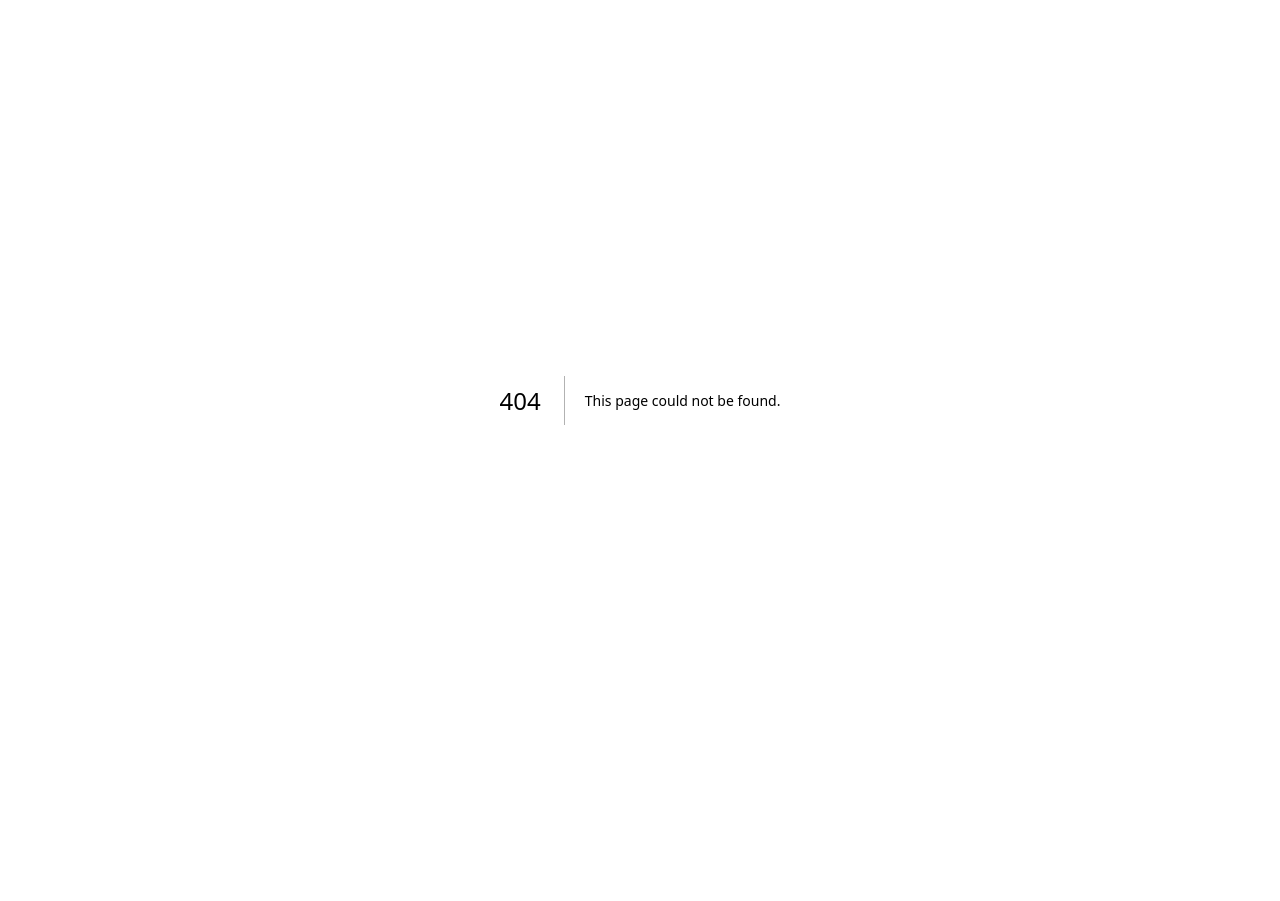
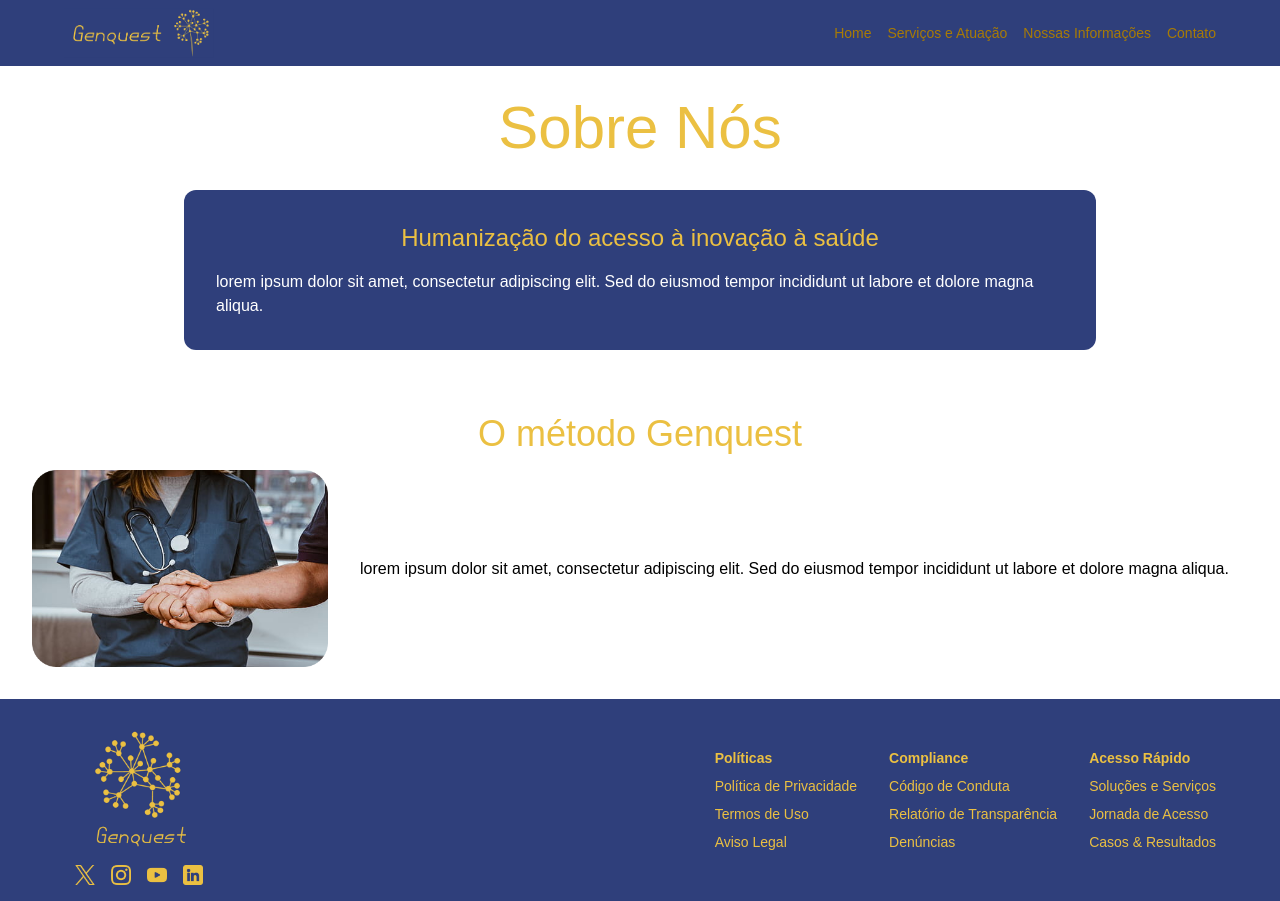
Before and after one commit to Scitec-Jr/Genquest, a Next.js app: page /en/sobre-nos in a window 1280 px wide. Before the commit this address had no page. Before the commit the page ends 800 px from the top, so only its background shows below. Built offline with nearby package versions, Linux system fonts and the light colour scheme; a web font is replaced by a local one.

Commit message:
About Us Page

```diff
--- /dev/null
+++ b/src/app/[locale]/sobre-nos/page.tsx
@@ -0,0 +1,38 @@
+import { getDictionary } from "@/i18n/getDictionary";
+import type { Locale } from "@/i18n/config";
+import Image from "next/image";
+
+export default async function Activity({ params }: { params: Promise<{ locale: Locale }> }) {
+	const { locale } = await params;
+	const dict = await getDictionary(locale);
+
+	return (
+		<main>
+			<section className="py-8 px-4 md:px-8">
+				<div className="max-w-360 mx-auto">
+					<h1 className="mb-8 text-6xl text-(--accent-color) text-center">{dict.aboutUs.title}</h1>
+
+                    <div className="lg:w-3/4 mx-auto p-8 bg-(--main-color) rounded-xl">
+                        <h2 className="mb-4 text-2xl text-(--accent-color) text-center">{dict.aboutUs.heroTitle}</h2>
+
+                        <p className="text-white">{dict.aboutUs.heroText}</p>
+                    </div>
+				</div>
+			</section>
+
+			<section className="py-8 px-4 md:px-8">
+				<div className="max-w-360 mx-auto">
+                    <h2 className="mb-4 text-4xl text-(--accent-color) text-center">{dict.aboutUs.methodologyTitle}</h2>
+
+                    <div className="flex flex-col md:flex-row items-center gap-4 md:gap-8">
+                        <div className="flex-1">
+                            <Image src="/assets/images/methodology.png" alt="Metodologia" width={600} height={400} />
+                        </div>
+
+                        <p className="flex-2 lg:flex-3">{dict.aboutUs.methodologyText}</p>
+                    </div>
+                </div>
+			</section>
+		</main>
+	);
+}
--- a/src/i18n/dictionaries/en.json
+++ b/src/i18n/dictionaries/en.json
@@ -82,6 +82,13 @@
         "curiosityTitle1": "Título",
         "curiosityText1": "Lorem ipsum dolor sit amet, consectetur adipiscing elit."
     },
+    "aboutUs": {
+        "title": "Sobre Nós",
+        "heroTitle": "Humanização do acesso à inovação à saúde",
+        "heroText": "lorem ipsum dolor sit amet, consectetur adipiscing elit. Sed do eiusmod tempor incididunt ut labore et dolore magna aliqua.",
+        "methodologyTitle": "O método Genquest",
+        "methodologyText": "lorem ipsum dolor sit amet, consectetur adipiscing elit. Sed do eiusmod tempor incididunt ut labore et dolore magna aliqua."
+    },
     "privacyPolicy": {
         "title": "Política de Privacidade"
     }
--- a/src/i18n/dictionaries/pt.json
+++ b/src/i18n/dictionaries/pt.json
@@ -82,6 +82,13 @@
         "curiosityTitle1": "Título",
         "curiosityText1": "Lorem ipsum dolor sit amet, consectetur adipiscing elit."
     },
+    "aboutUs": {
+        "title": "Sobre Nós",
+        "heroTitle": "Humanização do acesso à inovação à saúde",
+        "heroText": "lorem ipsum dolor sit amet, consectetur adipiscing elit. Sed do eiusmod tempor incididunt ut labore et dolore magna aliqua.",
+        "methodologyTitle": "O método Genquest",
+        "methodologyText": "lorem ipsum dolor sit amet, consectetur adipiscing elit. Sed do eiusmod tempor incididunt ut labore et dolore magna aliqua."
+    },
     "privacyPolicy": {
         "title": "Política de Privacidade"
     }
```
Also changed, not shown: src/app/[locale]/politica-de-privacidade/page.tsx (+5 -5 lines), public/assets/images/methodology.png (added).
